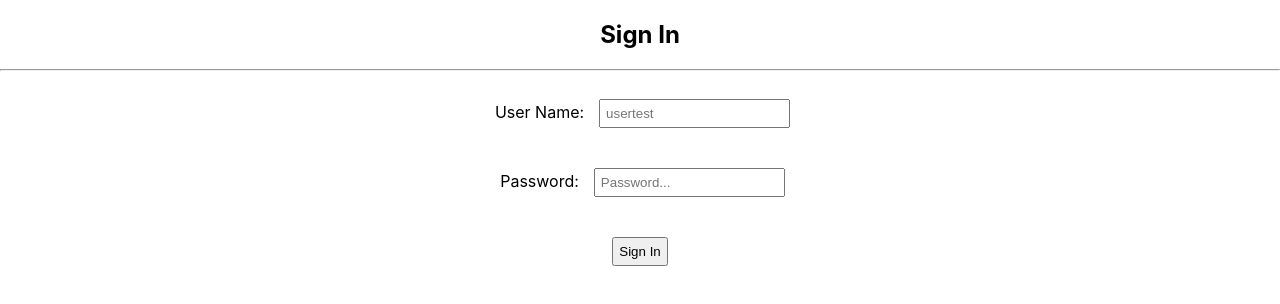
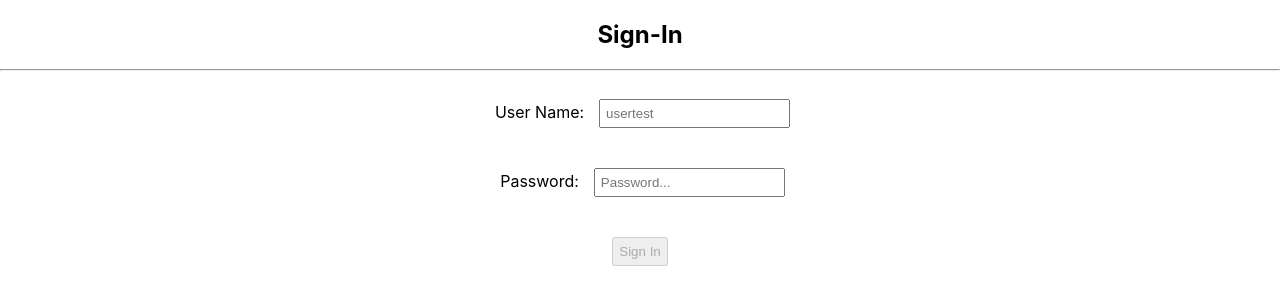
Before and after one commit to naderakhgari/sign-in, a React (Create React App) app: page / in a window 1280 px wide. Shown: the top 304 px of the page. Built offline with nearby package versions, Linux system fonts and the light colour scheme.

Commit message:
disable the sign in by defualt

```diff
--- a/src/App.js
+++ b/src/App.js
@@ -40,7 +40,7 @@ function App() {
       {policyData.policy
         ? <Policy policyData={policyData} />
         : <div className="App">
-          <h2>Sign In</h2>
+          <h2>Sign-In</h2>
           <hr />
           <form >
             <label htmlFor='username' className="form-element">User Name:</label>
@@ -49,7 +49,7 @@ function App() {
             <label htmlFor='password' className="form-element">Password:</label>
             <input type='password' name='password' placeholder='Password...' onChange={changeHandler} className="form-element"></input>
             <br />
-            <button onClick={submitHandler} className="form-element">Sign In</button>
+            <button onClick={submitHandler} className="form-element" name='submit' disabled={!userData.username || !userData.password}>Sign In</button>
           </form>
         </div>}
     </div>
```
Also changed, not shown: src/logo.svg (deleted).
